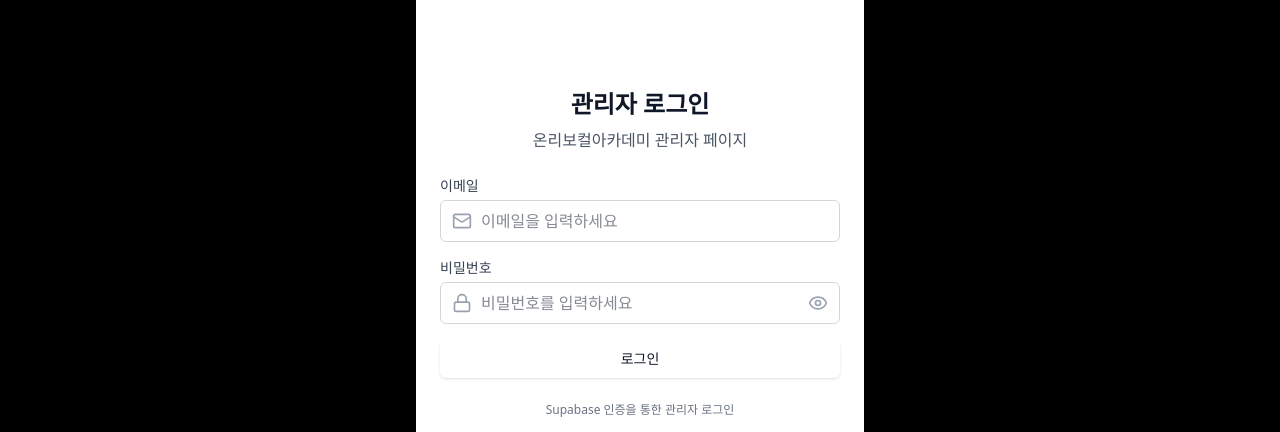
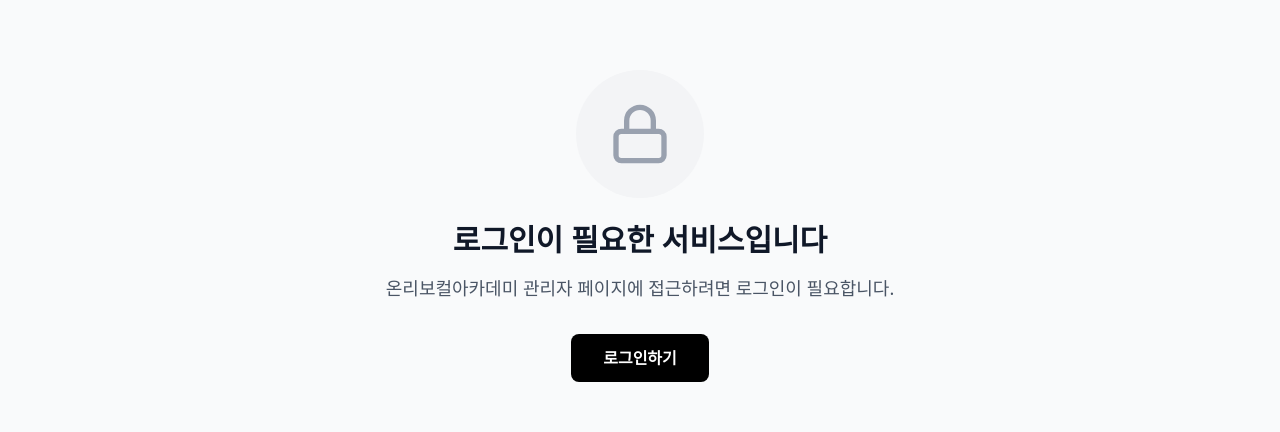
Before and after one commit to jukangpark/only_vocal_academy, a Next.js app: page /admin in a window 1280 px wide. Shown: the part 255-687 px from the top of the page. Built offline with nearby package versions, Linux system fonts and the light colour scheme; no server answers.

Commit message:
관리자 페이지 로그인 모달 닫으면 '로인이 필요한 서비스입니다 UI 표시'

```diff
--- a/src/app/admin/page.tsx
+++ b/src/app/admin/page.tsx
@@ -41,9 +41,7 @@ export default function AdminPage() {
       data: { session },
     } = await supabase.auth.getSession();
     setUser(session?.user ?? null);
-    if (!session?.user) {
-      setIsLoginModalOpen(true);
-    }
+    // 로그인되지 않은 경우 모달을 자동으로 열지 않음
   };
 
   const handleLogin = async (e: React.FormEvent) => {
@@ -126,7 +124,28 @@ export default function AdminPage() {
   }
 
   return (
-    <div className="min-h-screen bg-gray-50 flex items-center justify-center">
+    <div className="min-h-screen bg-gray-50">
+      {/* Login Required Screen */}
+      <div className="flex items-center justify-center min-h-screen">
+        <div className="text-center">
+          <div className="w-32 h-32 bg-gray-100 rounded-full flex items-center justify-center mx-auto mb-6">
+            <Lock className="w-16 h-16 text-gray-400" />
+          </div>
+          <h1 className="text-3xl font-bold text-gray-900 mb-4">
+            로그인이 필요한 서비스입니다
+          </h1>
+          <p className="text-lg text-gray-600 mb-8">
+            온리보컬아카데미 관리자 페이지에 접근하려면 로그인이 필요합니다.
+          </p>
+          <button
+            onClick={() => setIsLoginModalOpen(true)}
+            className="px-8 py-3 bg-black text-white rounded-lg hover:bg-gray-800 transition-colors font-semibold"
+          >
+            로그인하기
+          </button>
+        </div>
+      </div>
+
       {/* Login Modal */}
       <AnimatePresence>
         {isLoginModalOpen && (
```
